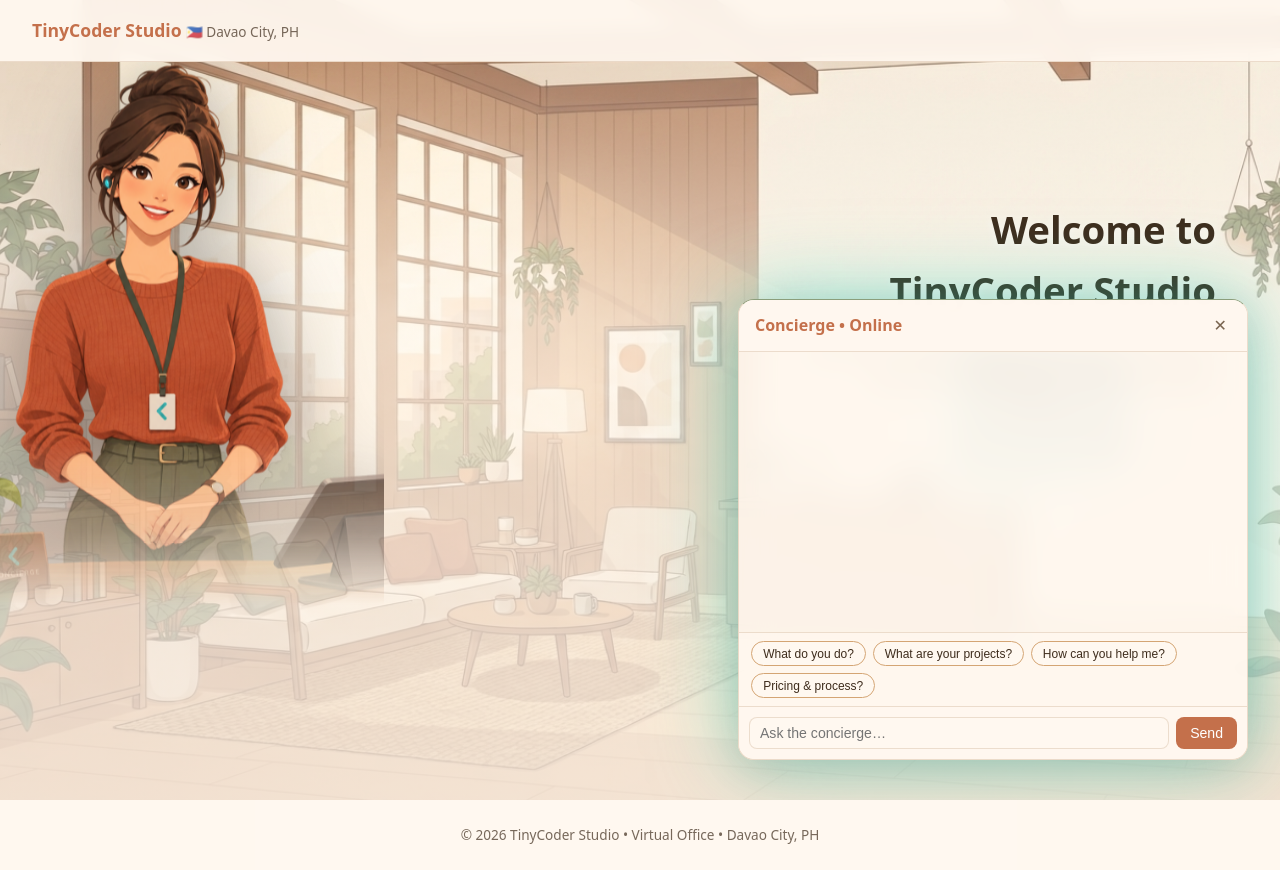
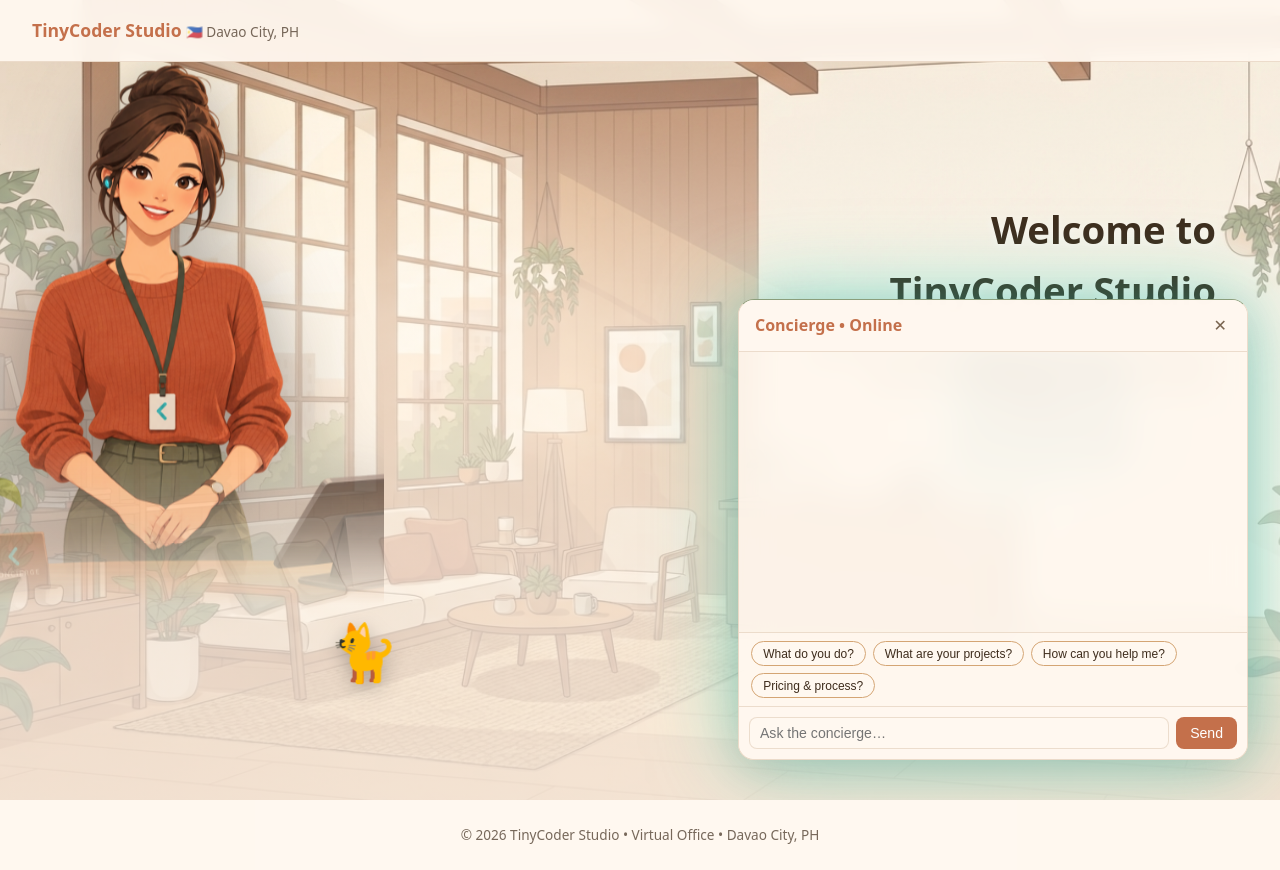
Before and after one commit to tiny-coder-2104/welcome-tinycoder-studio, a website: page index.html in a window 1280 px wide. Drawn offline with Linux system fonts and the light colour scheme.

Commit message:
fix: kitten invisible (1.3MB PNG blended into floor) — swap to emoji cat, zero image cost, always visible

```diff
--- a/index.html
+++ b/index.html
@@ -22,7 +22,7 @@
           <img src="/concierge.png" alt="Concierge" class="concierge" />
         </div>
         <div class="cat-layer">
-          <img src="/cat_sprite.png" alt="Kitten" class="kitten" />
+          <div class="kitten-wrap"><span class="kitten" aria-label="kitten">🐈</span></div>
         </div>
         <div class="hero-text">
           <h1>Welcome to TinyCoder Studio</h1>
--- a/style.css
+++ b/style.css
@@ -96,23 +96,31 @@ main { min-height: 100vh; }
   pointer-events: none;
 }
 
-/* Cat */
+/* Cat — emoji kitten, zero image cost, always visible */
 .cat-layer {
   position: absolute;
   bottom: 15%;
   left: 0;
   z-index: 2;
   width: 100%;
+  height: 80px;
   pointer-events: none;
 }
 
+.kitten-wrap {
+  position: absolute;
+  left: -100px;
+  bottom: 0;
+  animation: walk 14s linear infinite;
+  will-change: transform;
+}
+
 .kitten {
-  position: absolute;
-  width: 72px;
-  height: auto;
-  animation: walk 14s linear infinite, bounce 0.6s ease-in-out infinite alternate;
-  left: -100px;
-  will-change: transform;
+  display: block;
+  font-size: 56px;
+  line-height: 1;
+  animation: bounce 0.6s ease-in-out infinite alternate;
+  filter: drop-shadow(0 6px 10px rgba(0,0,0,0.25));
 }
 
 @keyframes walk {
@@ -340,6 +348,6 @@ footer {
     width: calc(100vw - 4%);
     max-height: 70vh;
   }
-  .kitten { width: 48px; }
+  .kitten { font-size: 42px; }
   .lobby { min-height: 100vh; background-size: cover; }
 }
```
